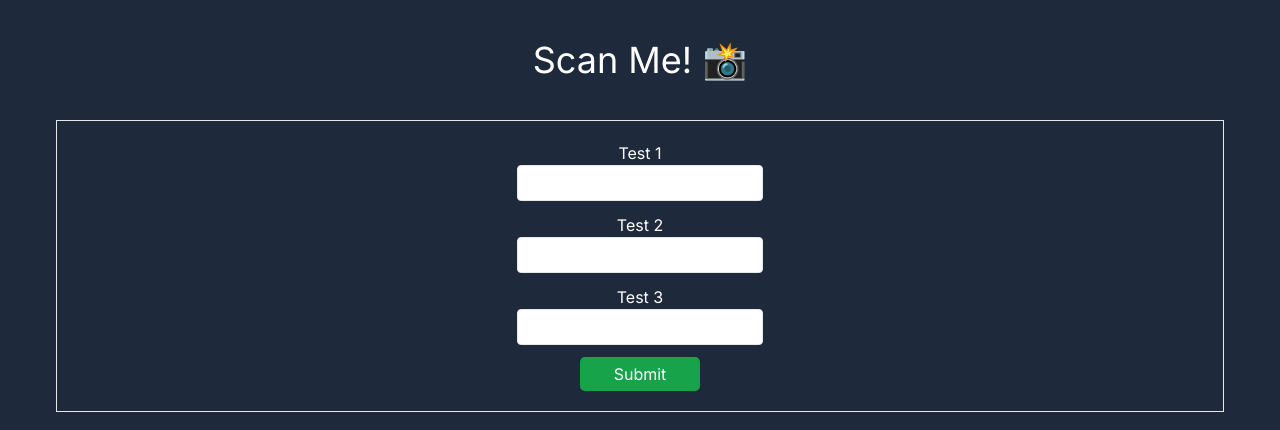
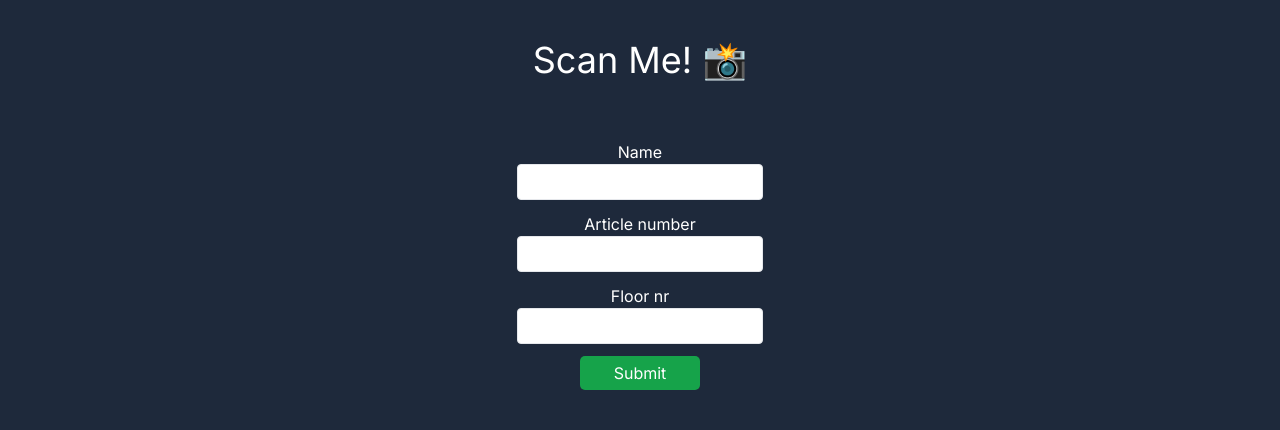
Before and after one commit to Albatraoz12/scanme, a Next.js app: page / in a window 1280 px wide. Shown: the top 430 px of the page. Built offline with nearby package versions, Linux system fonts and the light colour scheme.

Commit message:
add correct names to input and label feilds

```diff
--- a/app/components/Form.tsx
+++ b/app/components/Form.tsx
@@ -3,18 +3,18 @@ import React from 'react';
 const Form = () => {
   return (
     <section className='flex justify-center items-center px-4 mx-10'>
-      <form className='flex flex-col justify-center items-center border w-full text-center gap-3 py-5'>
+      <form className='flex flex-col justify-center items-center w-full text-center gap-3 py-5'>
         <div className='input-container'>
-          <label htmlFor='test-1'>Test 1</label>
-          <input type='text' id='test-1' className='border rounded' />
+          <label htmlFor='name'>Name</label>
+          <input type='text' id='num' className='border rounded' />
         </div>
         <div className='input-container'>
-          <label htmlFor='test-2'>Test 2</label>
-          <input type='text' id='test-2' />
+          <label htmlFor='articleNum'>Article number</label>
+          <input type='text' id='articleNum' />
         </div>
         <div className='input-container'>
-          <label htmlFor='test-3'>Test 3</label>
-          <input type='text' id='test-3' />
+          <label htmlFor='floorNum'>Floor nr</label>
+          <input type='text' id='floorNum' />
         </div>
         <div>
           <button className='btn bg-green-600 hover:bg-green-900'>
```
